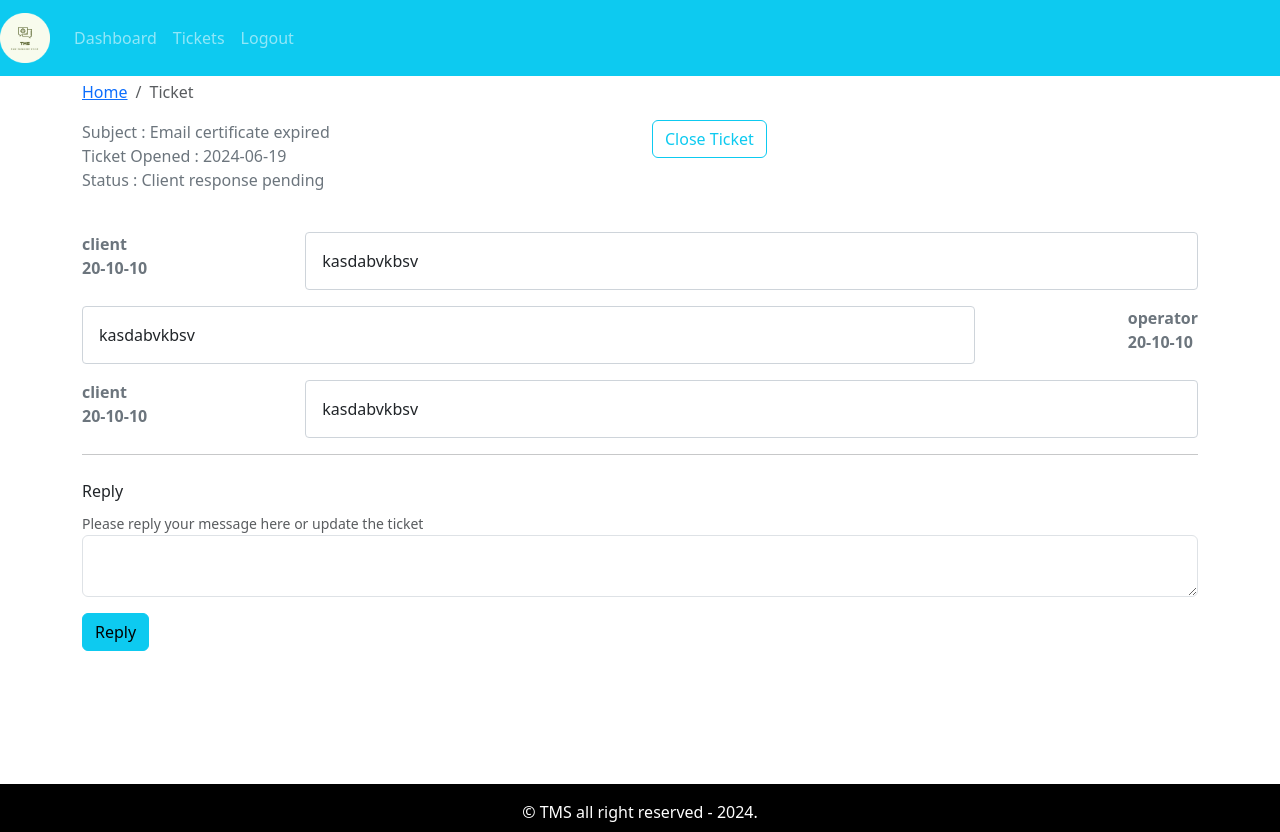
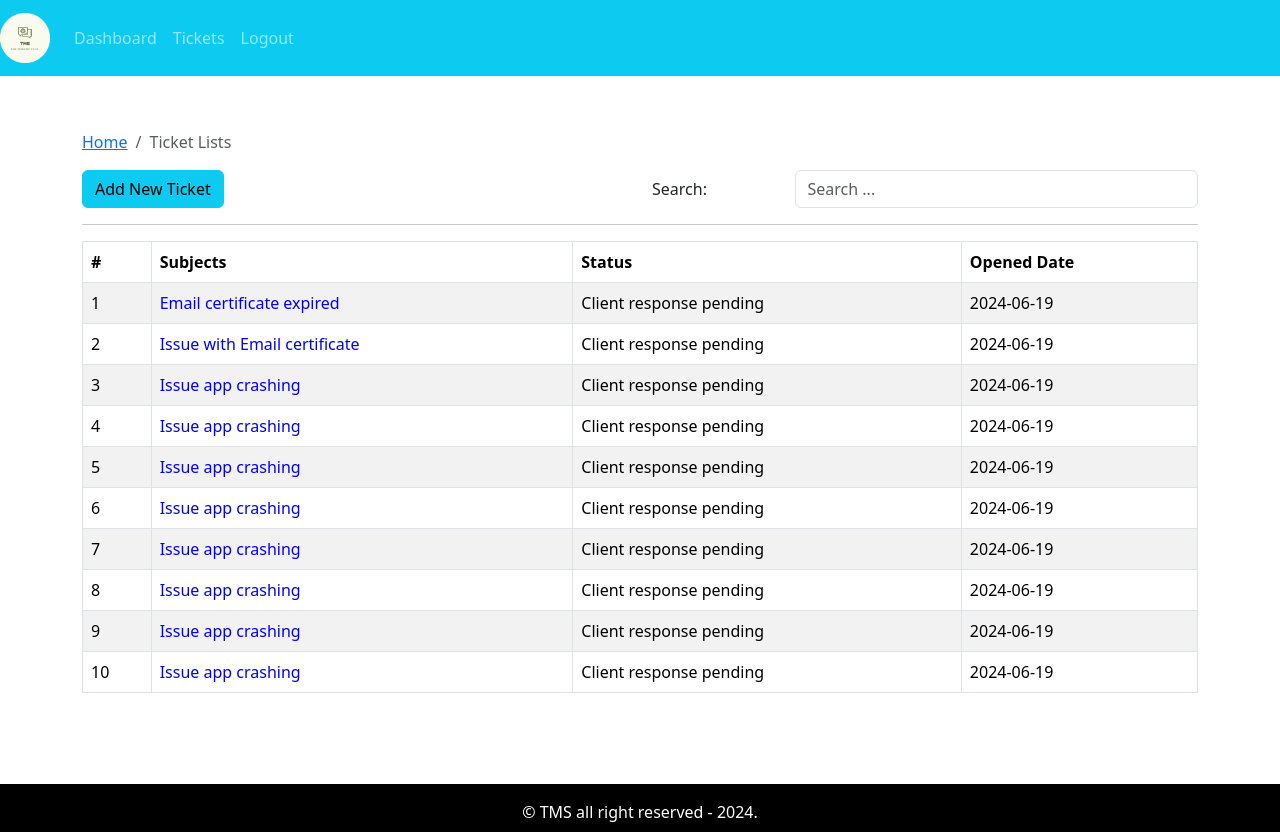
Before and after one commit to jatin019/CRM-Frontend, a React (Create React App) app: page /tickets in a window 1280 px wide. Built offline with nearby package versions, Linux system fonts and the light colour scheme.

Commit message:
react-router-dom added

```diff
--- a/package.json
+++ b/package.json
@@ -11,7 +11,9 @@
     "react": "^18.3.1",
     "react-bootstrap": "^2.10.2",
     "react-dom": "^18.3.1",
-    "react-scripts": "5.0.1",
+    "react-router-bootstrap": "^0.26.2",
+    "react-router-dom": "^5.3.4",
+    "react-scripts": "^5.0.1",
     "web-vitals": "^2.1.4"
   },
   "scripts": {
@@ -32,7 +34,6 @@
       "not dead",
       "not op_mini all"
     ],
-
     "development": [
       "last 1 chrome version",
       "last 1 firefox version",
--- a/src/App.js
+++ b/src/App.js
@@ -1,21 +1,29 @@
 import './App.css';
 import React from 'react';
-import { DefaultLayout } from "./layout/DefaultLayout"
-//import { Entry } from "./pages/entry/Entry.page";
-//import { Dashboard } from './pages/dashboard/Dashboard.page';
+import { BrowserRouter as Router, Route, Switch } from 'react-router-dom';
+
+import { DefaultLayout } from './layout/DefaultLayout';
+import { Entry } from './pages/entry/Entry.page';
+import { Dashboard } from './pages/dashboard/Dashboard.page';
 import { AddTicket } from './pages/new-ticket/AddTicket.page';
 import { TicketLists } from './pages/ticket-listing/TicketLists.page';
 import { Ticket } from './pages/ticket/Ticket.page';
+import { PrivateRoute } from './components/private-route/PrivateRoute.comp';
+
 function App() {
   return (
     <div className="App">
-    {/* <Entry /> */}
-    <DefaultLayout>
-      {/*<Dashboard /> */}
-      {/*<AddTicket/> */}
-      {/*<TicketLists/> */}
-      <Ticket/>
-    </DefaultLayout>
+      <Router>
+        <DefaultLayout>
+          <Switch>
+            <Route exact path="/" component={Entry} />
+            <PrivateRoute path="/dashboard" component={Dashboard} />
+            <PrivateRoute path="/add-ticket" component={AddTicket} />
+            <PrivateRoute path="/tickets" component={TicketLists} />
+            <PrivateRoute path="/ticket/:tid" component={Ticket} />
+          </Switch>
+        </DefaultLayout>
+      </Router>
     </div>
   );
 }
--- a/src/assets/data/dummy-tickets.json
+++ b/src/assets/data/dummy-tickets.json
@@ -7,17 +7,17 @@
         "history":[
             {
                 "date":"20-10-10",
-                "message":"kasdabvkbsv",
+                "message":"issue regarding email certificate",
                 "messageBy":"client"
             },
             {
                 "date":"20-10-10",
-                "message":"kasdabvkbsv",
+                "message":"Okay we are working on that",
                 "messageBy":"operator"
             },
             {
                 "date":"20-10-10",
-                "message":"kasdabvkbsv",
+                "message":"Please resolve it ASAP!",
                 "messageBy":"client"
             }
         ]
--- /dev/null
+++ b/src/components/private-route/PrivateRoute.comp.js
@@ -0,0 +1,22 @@
+import React from 'react';
+import { Route, Redirect } from 'react-router-dom';
+
+const isAuthenticated = () => {
+
+  return true; // Change this according to your authentication logic
+};
+
+export const PrivateRoute = ({ component: Component, ...rest }) => {
+  return (
+    <Route
+      {...rest}
+      render={props =>
+        isAuthenticated() ? (
+          <Component {...props} />
+        ) : (
+          <Redirect to="/" />
+        )
+      }
+    />
+  );
+};
--- a/src/components/ticket-table/TicketTable.comp.js
+++ b/src/components/ticket-table/TicketTable.comp.js
@@ -1,8 +1,14 @@
-import React from 'react'
-import { Table } from 'react-bootstrap'
-import PropTypes from 'prop-types'
+import React from 'react';
+import { Table } from 'react-bootstrap';
+import PropTypes from 'prop-types';
+import { Link } from 'react-router-dom';
 
 export const TicketTable = ({ tickets }) => {
+  const linkStyle = {
+    color: 'blue', // Set the color to blue
+    textDecoration: 'none' // Remove underline
+  };
+
   return (
     <Table striped bordered hover>
       <thead>
@@ -18,7 +24,11 @@ export const TicketTable = ({ tickets }) => {
           tickets.map((row) => (
             <tr key={row.id}>
               <td>{row.id}</td>
-              <td>{row.subject}</td>
+              <td>
+                <Link to={`/ticket/${row.id}`} style={linkStyle}>
+                  {row.subject}
+                </Link>
+              </td>
               <td>{row.status}</td>
               <td>{row.addedAt}</td>
             </tr>
@@ -30,9 +40,9 @@ export const TicketTable = ({ tickets }) => {
         )}
       </tbody>
     </Table>
-  )
-}
+  );
+};
 
 TicketTable.propTypes = {
   tickets: PropTypes.array.isRequired,
-}
+};
--- a/src/components/update-ticket/UpdateTicket.comp.js
+++ b/src/components/update-ticket/UpdateTicket.comp.js
@@ -6,7 +6,7 @@ export const UpdateTicket = ({msg, handleOnChange,handleOnSubmit}) => {
     <Form onSubmit={handleOnSubmit}>
         <Form.Label>Reply</Form.Label><br />
 
-        <Form.Text>Please reply your message here or update the ticket</Form.Text>
+        <Form.Text>Please write a reply here or update the ticket</Form.Text>
         <Form.Control
         as="textarea"
         value={msg}
--- a/src/layout/partials/Header.comp.js
+++ b/src/layout/partials/Header.comp.js
@@ -1,20 +1,28 @@
-import React from 'react'
-import {Navbar, Nav} from 'react-bootstrap'
-import logo from '../../assets/img/logo.png'
+import React from 'react';
+import { Navbar, Nav } from 'react-bootstrap';
+import logo from '../../assets/img/logo.png';
+import { Link, useHistory } from 'react-router-dom';
+
 export const Header = () => {
-  return <Navbar collapseOnSelect variant = 'dark' bg = 'info' expand = 'md' >
-    <Navbar.Brand>
-    <img src={logo} alt='logo' width="50px"/>
-    </Navbar.Brand>
-    <Navbar.Toggle aria-controls='basic-navbar-nav' />
-    <Navbar.Collapse id='basic-navbar-nav'>
-        <Nav className='ml-auto'>
-            <Nav.Link href='/dashboard'>Dashboard</Nav.Link>
-            <Nav.Link href='/dashboard'>Tickets</Nav.Link>
-            <Nav.Link href='/dashboard'>Logout</Nav.Link>
+  const history = useHistory();
+
+  const logMeOut = () => {
+    history.push("/");
+  };
+
+  return (
+    <Navbar collapseOnSelect variant="dark" bg="info" expand="md">
+      <Navbar.Brand>
+        <img src={logo} alt="logo" width="50px" />
+      </Navbar.Brand>
+      <Navbar.Toggle aria-controls="basic-navbar-nav" />
+      <Navbar.Collapse id="basic-navbar-nav">
+        <Nav className="ml-auto">
+          <Nav.Link as={Link} to="/dashboard">Dashboard</Nav.Link>
+          <Nav.Link as={Link} to="/tickets">Tickets</Nav.Link>
+          <Nav.Link onClick={logMeOut}>Logout</Nav.Link>
         </Nav>
-    </Navbar.Collapse>
-  </Navbar>
-
-
+      </Navbar.Collapse>
+    </Navbar>
+  );
 };
--- a/src/pages/dashboard/Dashboard.page.js
+++ b/src/pages/dashboard/Dashboard.page.js
@@ -3,6 +3,7 @@ import { Container, Row, Col, Button, Breadcrumb } from 'react-bootstrap'
 import { TicketTable } from '../../components/ticket-table/TicketTable.comp'
 import tickets from '../../assets/data/dummy-tickets.json'
 import { PageBreadcrumb } from '../../components/breadcrumb/Breadcrumb.comp'
+import { Link } from 'react-router-dom';
 export const Dashboard = () => {
   return (
     <Container>
@@ -13,9 +14,11 @@ export const Dashboard = () => {
         </Row>
         <Row>
             <Col className='text-center mt-5 mb-2'>
+            <Link to="/add-ticket">
             <Button variant='info'
             style={{ fontSize:'2rem',padding:'10px 30px'}}>
             Add New Ticket</Button>
+            </Link>
             </Col>
         </Row>
         <Row>
--- a/src/pages/ticket-listing/TicketLists.page.js
+++ b/src/pages/ticket-listing/TicketLists.page.js
@@ -4,7 +4,7 @@ import { PageBreadcrumb } from '../../components/breadcrumb/Breadcrumb.comp'
 import { TicketTable } from '../../components/ticket-table/TicketTable.comp'
 import { SearchForm } from '../../components/search-form/SearchForm.comp'
 import tickets from '../../assets/data/dummy-tickets.json'
-
+import { Link } from 'react-router-dom';
 export const TicketLists = () => {
   const [str, setStr] = useState('')
   const [dispTicket, setDispTicket] = useState(tickets)
@@ -34,7 +34,8 @@ export const TicketLists = () => {
       </Row>
       <Row>
         <Col>
-          <Button variant="info">Add New Ticket</Button>
+        <Link to="/add-ticket">
+          <Button variant="info">Add New Ticket</Button></Link>
         </Col>
         <Col className="text-right">
           <SearchForm handleOnChange={handleOnChange} str={str} />
--- a/src/pages/ticket/Ticket.page.js
+++ b/src/pages/ticket/Ticket.page.js
@@ -4,10 +4,22 @@ import {PageBreadcrumb} from '../../components/breadcrumb/Breadcrumb.comp'
 import tickets from '../../assets/data/dummy-tickets.json'
 import { MessageHistory } from '../../components/message-history/MessageHistory.comp'
 import { UpdateTicket } from '../../components/update-ticket/UpdateTicket.comp'
-const ticket = tickets[0]
+import { useParams } from 'react-router-dom/cjs/react-router-dom.min'
+
+//const ticket = tickets[0]
 export const Ticket = () => {
+    const {tid} = useParams()
     const [message, setMessage] = useState('');
-    useEffect(() => {}, [message])
+    const [ticket, setTicket] = useState('');
+    useEffect(() => {  for(let i = 0; i < tickets.length; i++) {
+        if(tickets[i].id === tid){
+          setTicket(tickets[i])
+          continue
+        }
+      }
+
+
+  }, [message,tid])
 
     const handleOnChange = (e) => {
         setMessage(e.target.value);
@@ -25,6 +37,7 @@ export const Ticket = () => {
             </Col>
         </Row>
         <Row>
+
             <Col className='text-weight-bolder text-secondary'>
             <div className="subject">Subject : {ticket.subject}</div>
             <div className="date">Ticket Opened : {ticket.addedAt}</div>
@@ -36,7 +49,7 @@ export const Ticket = () => {
         </Row>
         <Row className='mt-4'>
             <Col>
-            <MessageHistory msg={ticket.history}/>
+            {ticket.history && <MessageHistory msg={ticket.history}/>}
             </Col>
         </Row>
         <hr />
```
Also changed, not shown: 1 other file (tests, documents, lock files or other folders).
